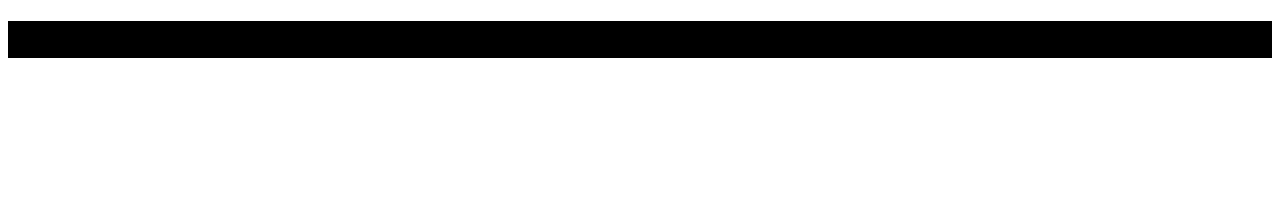
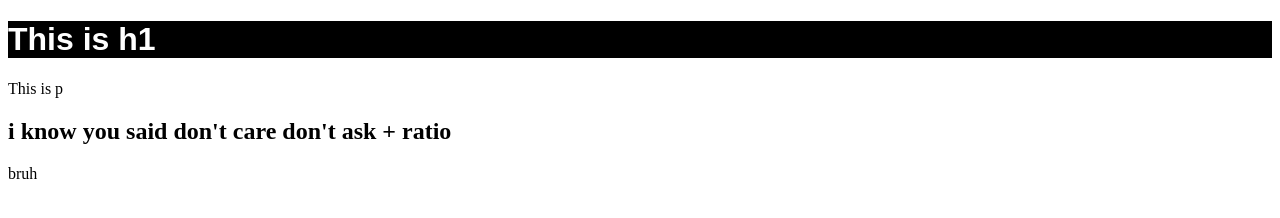
Before and after one commit to AatmanAtHome/website, a plain HTML site: page index.html in a window 1280 px wide. Drawn offline with Linux system fonts and the light colour scheme.

Commit message:
Css Update test 1.0

```diff
--- a/style.css
+++ b/style.css
@@ -1,9 +1,6 @@
-* {
-  color:#00000000 ;
- font-family: 'Zen Kaku Gothic Antique', sans-serif;
-}
+
 h1 {
-  color :#00000000 ;
+  color : white ;
  font-family: 'Zen Kaku Gothic Antique', sans-serif;
  background-color: black;
 }
```
